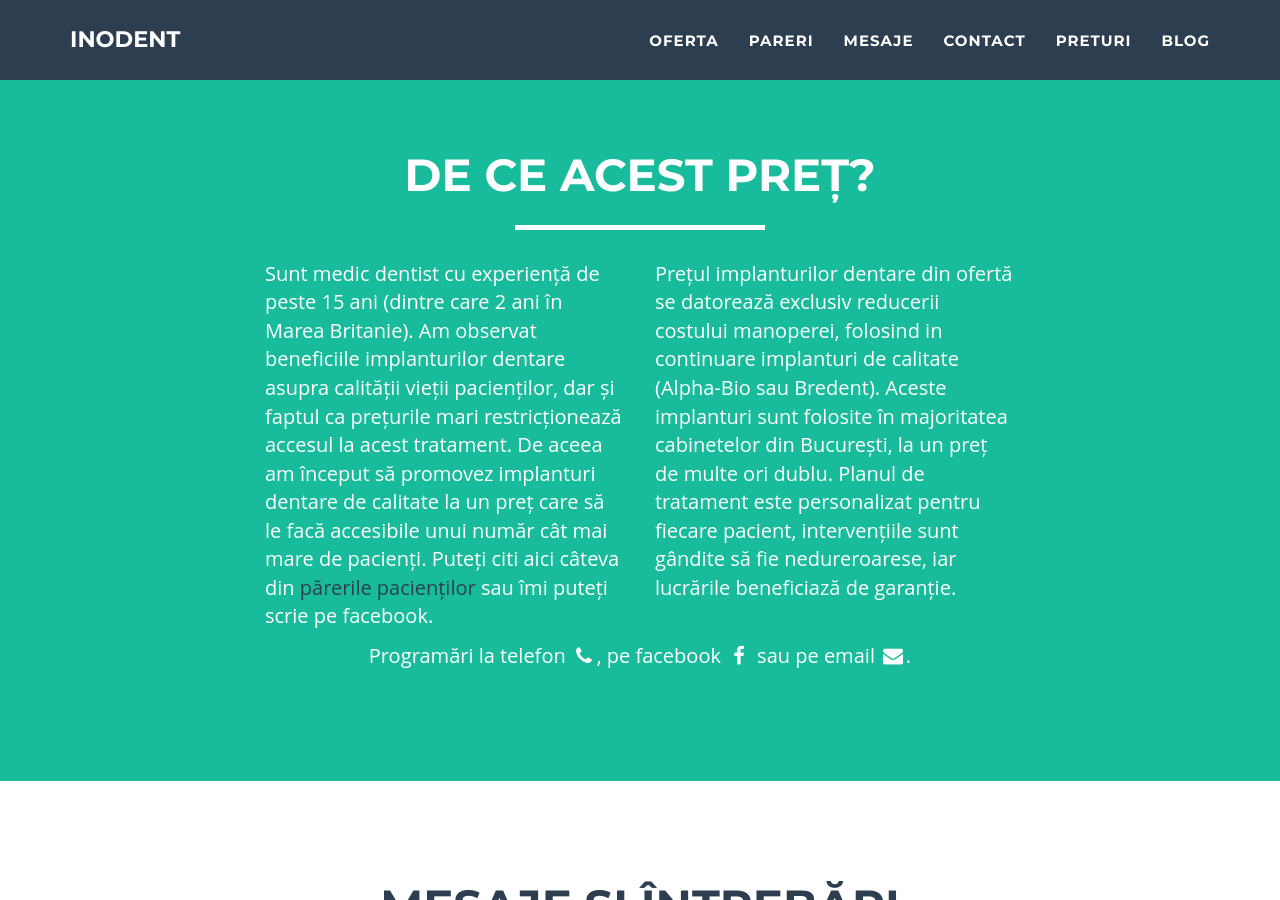
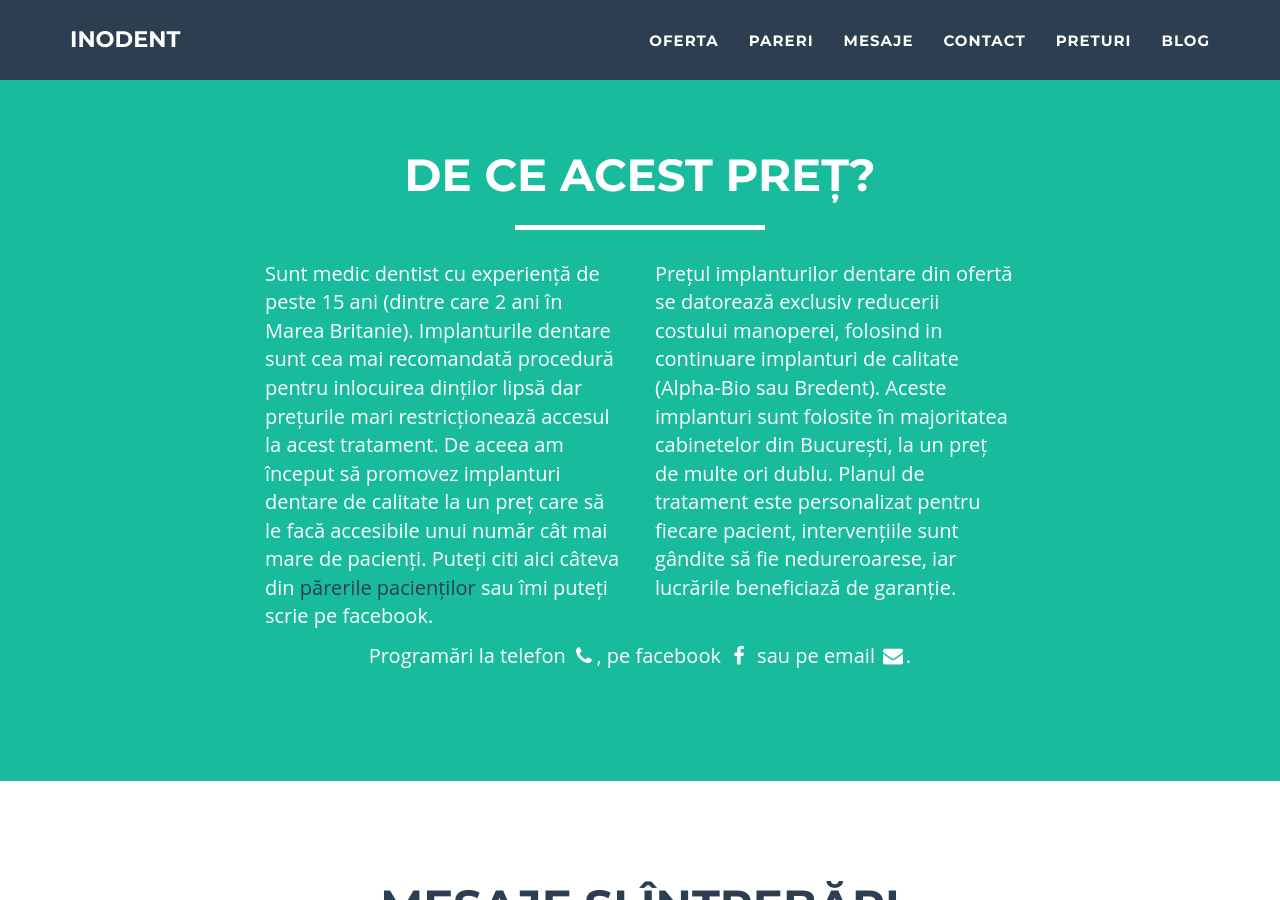
Before and after one commit to littledentgopo/offerdent, a Jekyll site: the page built from index.html, in a window 1280 px wide and 900 px high, scrolled down 1707 px. Built offline with Jekyll 4.4.1, drawn with Linux system fonts in a browser that asks for light colours; comment, search, counter and statistics services are not loaded.

Commit message:
update about

```diff
--- a/_includes/section-about.html
+++ b/_includes/section-about.html
@@ -8,7 +8,10 @@
             </div>
             <div class="row">
                 <div class="col-lg-4 col-lg-offset-2">
-                    <p>Sunt medic dentist cu experiență de peste 15 ani (dintre care 2 ani în Marea Britanie). Am observat beneficiile implanturilor dentare asupra calității vieții pacienților, dar și faptul ca prețurile mari restricționează accesul la acest tratament. De aceea am început să promovez implanturi dentare de calitate la un preț care să le facă accesibile unui număr cât mai mare de pacienți. Puteți citi aici câteva din <a href="/parerile-pacientilor.html" target="_blank" style="color:#2C3E50">părerile pacienților</a> sau îmi puteți scrie pe <a href="{{site.contact.one.fb}}" target="_blank">facebook</a>.
+                    <p>Sunt medic dentist cu experiență de peste 15 ani (dintre care 2 ani în Marea Britanie).
+Implanturile dentare sunt cea mai recomandată procedură pentru inlocuirea dinților lipsă dar prețurile mari restricționează accesul la acest tratament.
+De aceea am început să promovez implanturi dentare de calitate la un preț care să le facă accesibile unui număr cât mai mare de pacienți.
+Puteți citi aici câteva din <a href="/parerile-pacientilor.html" target="_blank" style="color:#2C3E50">părerile pacienților</a> sau îmi puteți scrie pe <a href="{{site.contact.one.fb}}" target="_blank">facebook</a>.
                     </p>
                 </div>
                 <div class="col-lg-4">
```
